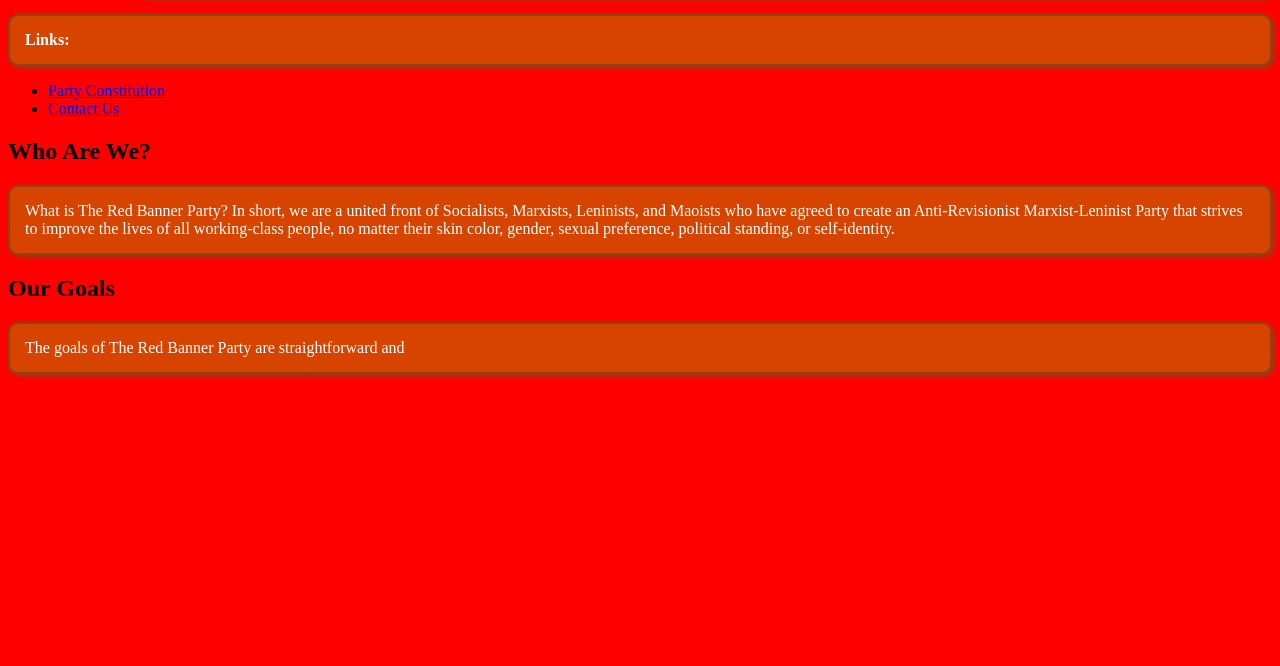
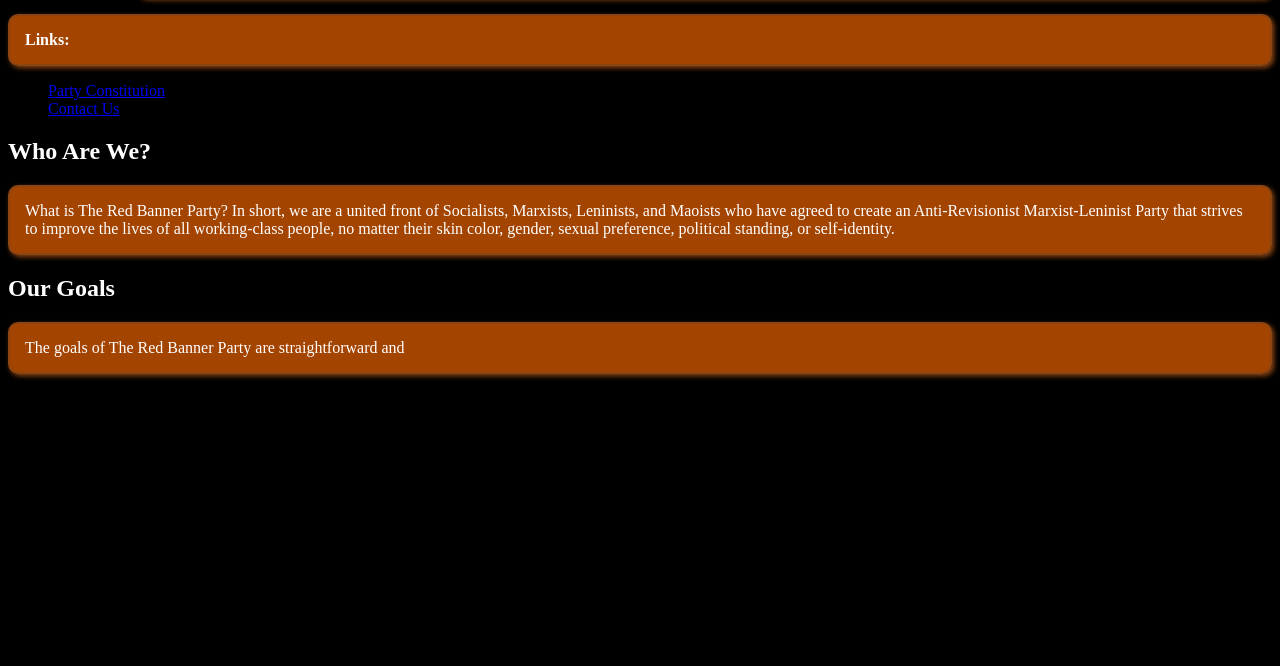
Before and after one commit to unnwa/RedBanner-Website, a plain HTML site: page index.html in a window 1280 px wide. Shown: the part 134-800 px from the top of the page. Drawn offline with Linux system fonts and the light colour scheme.

Commit message:
a little finer

```diff
--- a/styles.css
+++ b/styles.css
@@ -12,9 +12,12 @@ body img {
 
 /* Red background for the body */
 body {
-    background-color: red;
+    background-color: black;
 }
 
+h1, h2 {
+  color: white;
+}
 /* Burnt orange background for paragraphs with beveled edges, white text, and transparency */
 p {
     background-color: rgba(204, 85, 0, 0.8); /* Burnt orange color with transparency */
```
Also changed, not shown: redbanner.webp, sloppyconst.txt (deleted).
